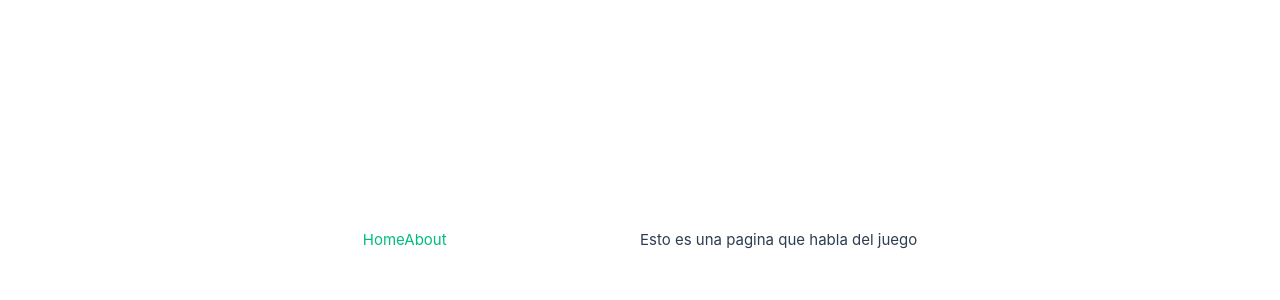
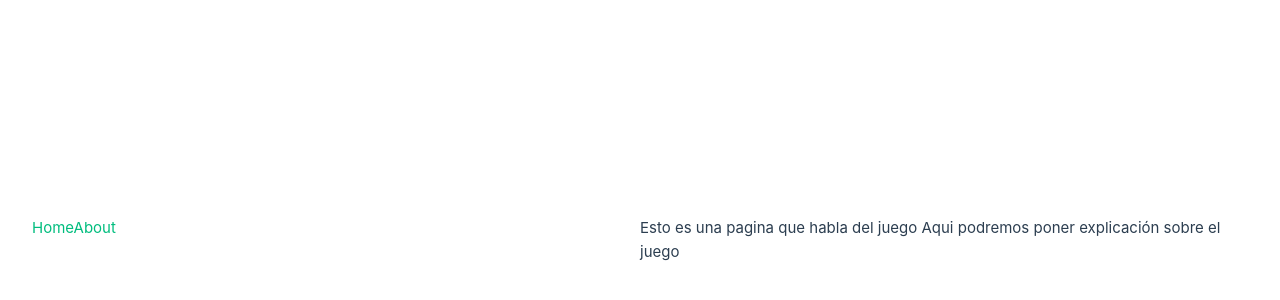
Before and after one commit to alvaroph/moradaMaldita, a Vue app: page /about in a window 1280 px wide. Shown: the part 160-460 px from the top of the page. Built offline with nearby package versions, Linux system fonts and the light colour scheme.

Commit message:
cambios para probar la rama no se si hay extension maxima

```diff
--- a/src/views/SobreJuego.vue
+++ b/src/views/SobreJuego.vue
@@ -1,6 +1,8 @@
 <template>
     <div>
             Esto es una pagina que habla del juego
+
+            Aqui podremos poner explicación sobre el juego
     </div>
 </template>
 
```
